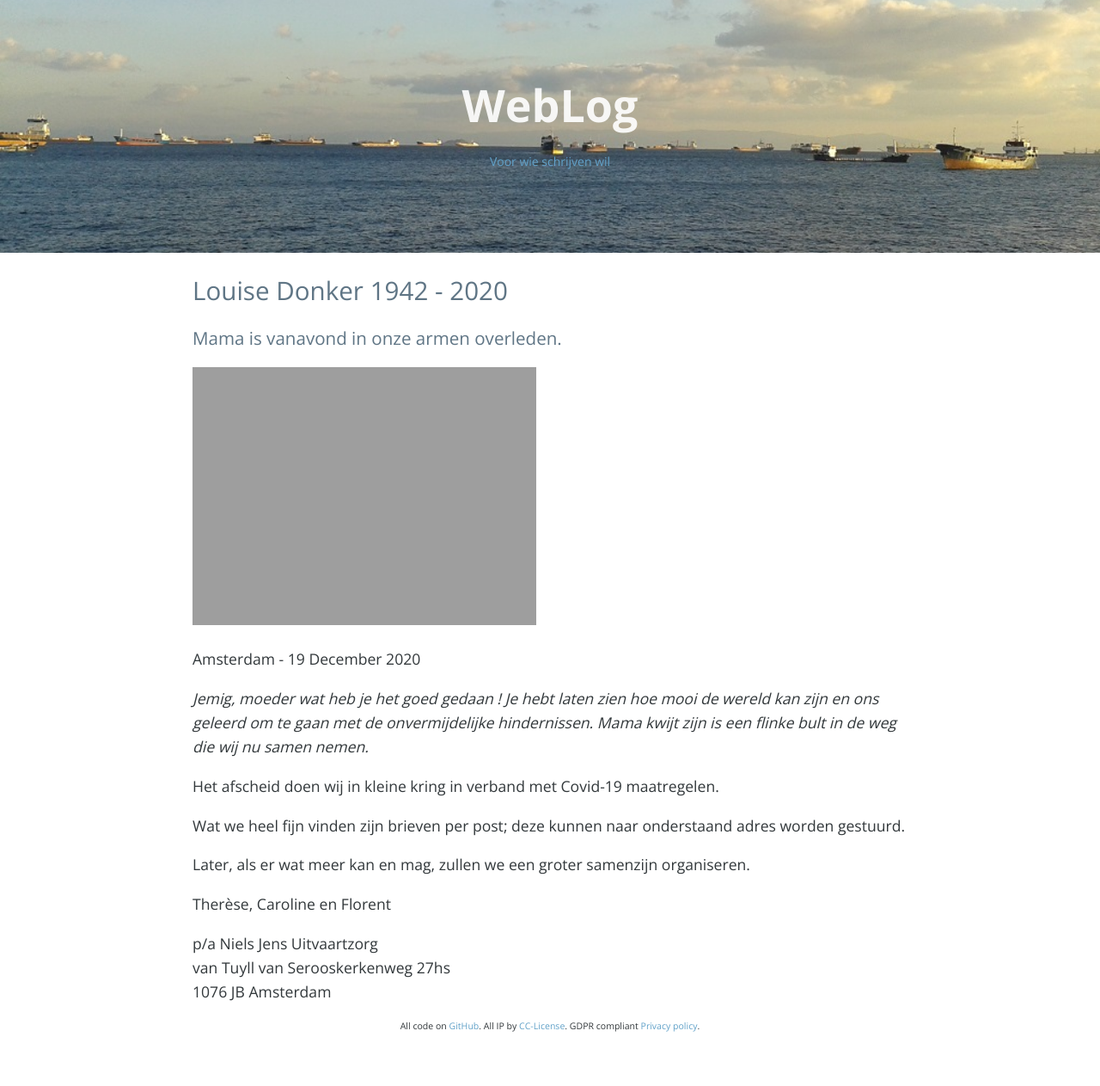
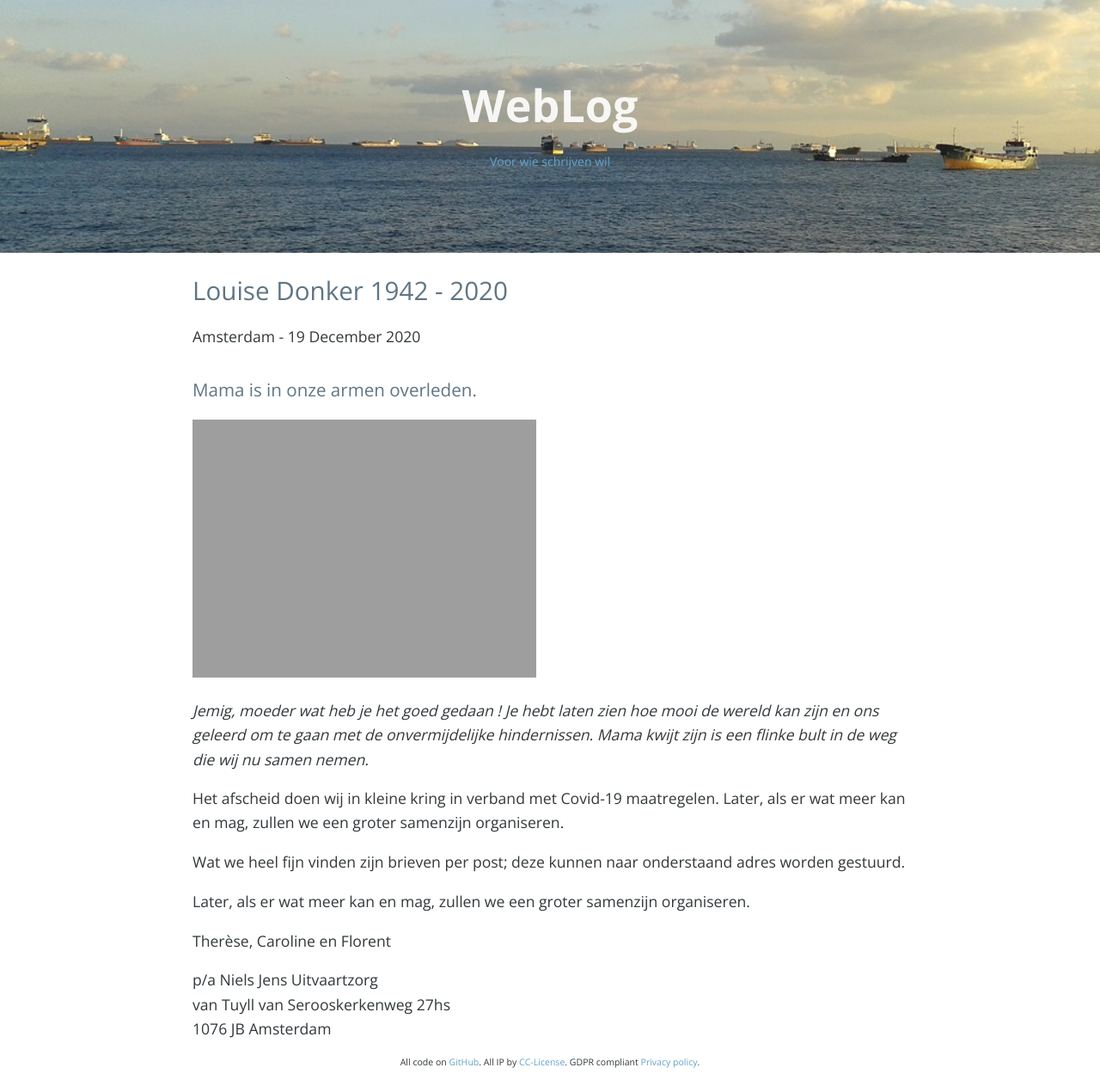
Before and after one commit to fprisse/Weblog, a Jekyll site: the page built from louise.md, in a window 1280 px wide. Shown: the whole page at 86% size. Built offline with Jekyll 4.4.1, drawn with Linux system fonts in a browser that asks for light colours; nearby versions of some CDN libraries; comment, search, counter and statistics services are not loaded; before the commit the page ends 1220 px from its top, so only the background shows below that.

Commit message:
Update louise.md

```diff
--- a/louise.md
+++ b/louise.md
@@ -3,16 +3,14 @@ layout: page
 title: Louise Donker 1942 - 2020
 permalink: /louise/
 ---
-
-### Mama is vanavond in onze armen overleden.
+Amsterdam - 19 December 2020
+### Mama is in onze armen overleden.
 
 ![louisedonker](https://prisse.nl/assets/louisedonker.jpg)
 
-Amsterdam - 19 December 2020
-
 *Jemig, moeder wat heb je het goed gedaan ! Je hebt laten zien hoe mooi de wereld kan zijn en ons geleerd om te gaan met de onvermijdelijke hindernissen. Mama kwijt zijn is een flinke bult in de weg die wij nu samen nemen.*
 
-Het afscheid doen wij in kleine kring in verband met Covid-19 maatregelen.
+Het afscheid doen wij in kleine kring in verband met Covid-19 maatregelen. Later, als er wat meer kan en mag, zullen we een groter samenzijn organiseren.
 
 Wat we heel fijn vinden zijn brieven per post; deze kunnen naar onderstaand adres worden gestuurd.
 
```
